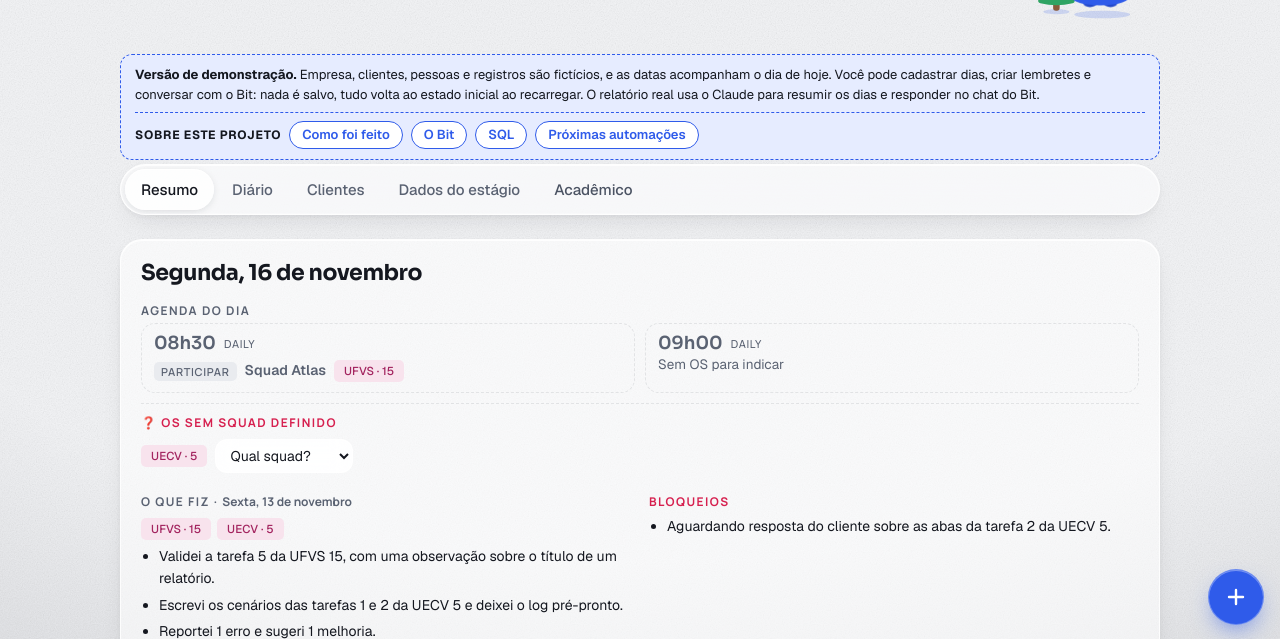
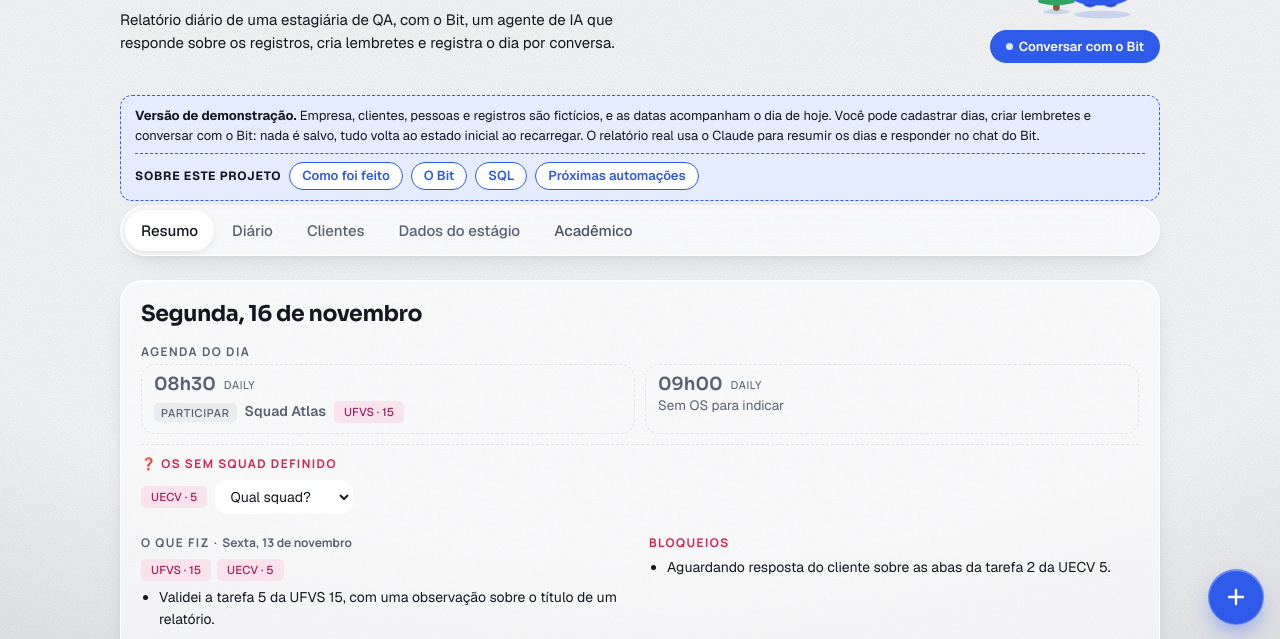
Before and after one commit to adnactorres/relatorio-estagio-demo, a plain HTML site: page index.html in a window 1280 px wide. Shown: the part 159-798 px from the top of the page. Drawn offline with nearby package versions, Linux system fonts and the light colour scheme.

Commit message:
Adiciona frase de abertura e botão para conversar com o Bit
O cabeçalho da demo passa a explicar em uma frase o que é o relatório,
e o Bit ganha um botão visível para abrir a conversa.

Co-Authored-By: Claude Fable 5.2 <noreply@anthropic.com>
Claude-Session: https://claude.ai/code/session_015MAexr9LLKKmcEX8kQGiGy

```diff
--- a/index.html
+++ b/index.html
@@ -953,6 +953,12 @@ body.t-live .mascot{width:76px;height:76px}
 .bc-m.tnote.fail{color:#C8324B;border-color:#C8324B}
 :root[data-theme="dark"] .bc-m.tnote.ok{color:#6FD4A0;border-color:#6FD4A0}
 :root[data-theme="dark"] .bc-m.tnote.fail{color:#FF9A8F;border-color:#FF9A8F}
+header.top p.intro{margin-top:12px;color:var(--ink);font-size:15px;font-weight:400;line-height:1.5;max-width:52ch}
+.bitcta{display:inline-flex;align-items:center;gap:6px;border:0;border-radius:999px;padding:8px 16px;background:var(--accent);color:var(--accent-ink);font:600 13px var(--f-body);cursor:pointer;white-space:nowrap}
+.bitcta::before{content:"";width:7px;height:7px;border-radius:50%;background:currentColor;opacity:.85}
+.bitcta:hover{filter:brightness(1.08)}
+.bitcta:focus-visible{outline:2px solid var(--accent);outline-offset:2px}
+body.on-cad .bitcta{visibility:hidden}
 </style>
 </head>
 <body>
@@ -965,6 +971,7 @@ body.t-live .mascot{width:76px;height:76px}
     <h1>Ana Lima</h1>
     <p class="role">Testes de Software | QA</p>
     <p>Aurora Sistemas Educacionais (empresa fictícia)</p>
+    <p class="intro">Relatório diário de uma estagiária de QA, com o Bit, um agente de IA que responde sobre os registros, cria lembretes e registra o dia por conversa.</p>
   </div>
   <div class="top-side">
     <button class="theme" id="themeBtn" type="button">Tema</button>
@@ -1082,6 +1089,7 @@ body.t-live .mascot{width:76px;height:76px}
       <path class="sweat" d="M78 44 q3 5 0 8 q-3 -3 0 -8z" fill="#7CC4FF"/>
       <g class="zzz" fill="var(--m-lid)" font-family="Geist, sans-serif" font-weight="700"><text x="80" y="24" font-size="10">z</text><text x="88" y="14" font-size="8">z</text><text x="95" y="6" font-size="6">z</text></g>
     </svg></button></div>
+    <button type="button" class="bitcta" id="bitCta">Conversar com o Bit</button>
   </div>
 </header>
 <div class="demo-note" role="note"><b>Versão de demonstração.</b> Empresa, clientes, pessoas e registros são fictícios, e as datas acompanham o dia de hoje. Você pode cadastrar dias, criar lembretes e conversar com o Bit: nada é salvo, tudo volta ao estado inicial ao recarregar. O relatório real usa o Claude para resumir os dias e responder no chat do Bit.<div class="demo-about"><b>Sobre este projeto</b><a href="#sobre" data-go="sobre">Como foi feito</a><a href="#bit" data-go="bit">O Bit</a><a href="#sql" data-go="sql">SQL</a><a href="#futuro" data-go="futuro">Próximas automações</a></div></div>
@@ -3022,6 +3030,7 @@ window.BIT={
 };
 
 document.addEventListener("keydown",function(e){if(e.key==="Escape"&&BC.open)bcClose()});
+if($("bitCta"))$("bitCta").onclick=function(){$("mascotBtn").click()};
 document.addEventListener("pointerdown",function(e){if(!BC.open)return;var p=$("bitChat"),b=$("mascotBtn");if(p&&!p.contains(e.target)&&!(b&&b.contains(e.target)))bcClose()});
 window.RELAT={chatOk:bcOk,chatToggle:bcToggle,get DSLOTS(){return DSLOTS},get EVS(){return EVS},get HOJE(){return HOJE},get BYD(){return BYD},get DIAS(){return DIAS}};
 })();
```
